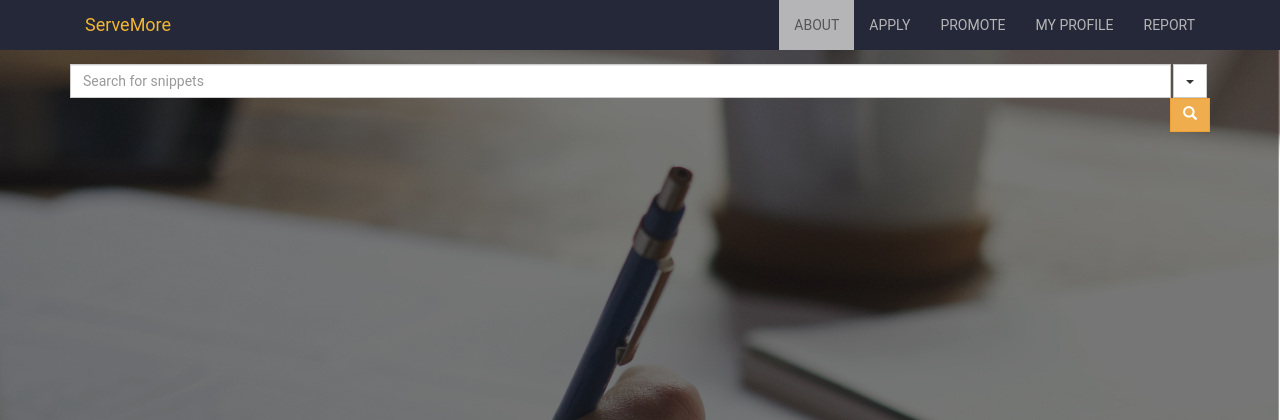
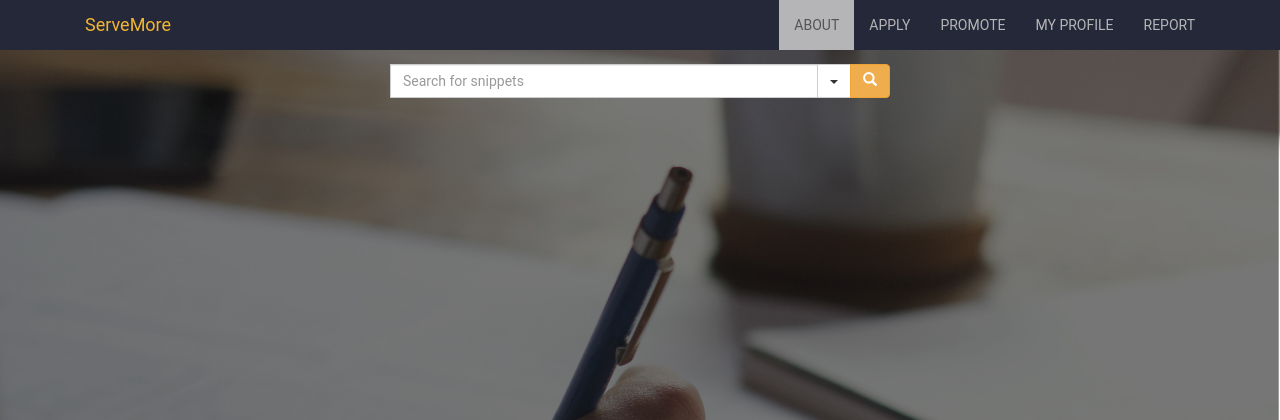
Before and after one commit to NoahWessel/serveMore, a PHP site: page /about.html in a window 1280 px wide. Shown: the top 420 px of the page. Run offline with PHP 8.4, Linux system fonts and the light colour scheme; some libraries are stand-ins or nearby versions.

Commit message:
Updated Search Bar

```diff
--- a/css/styles.css
+++ b/css/styles.css
@@ -112,6 +112,48 @@ body {
 	.navbar-custom .navbar-nav .open .dropdown-menu > li > a:focus {
 		color: #333;
 	}
+}
+
+/* Search */
+.dropdown.dropdown-lg .dropdown-menu {
+    margin-top: -1px;
+    padding: 6px 20px;
+}
+.input-group-btn .btn-group {
+    display: flex !important;
+}
+.btn-group .btn {
+    border-radius: 0;
+    margin-left: -1px;
+}
+.btn-group .btn:last-child {
+    border-top-right-radius: 4px;
+    border-bottom-right-radius: 4px;
+}
+.btn-group .form-horizontal .btn[type="submit"] {
+  border-top-left-radius: 4px;
+  border-bottom-left-radius: 4px;
+}
+.form-horizontal .form-group {
+    margin-left: 0;
+    margin-right: 0;
+}
+.form-group .form-control:last-child {
+    border-top-left-radius: 4px;
+    border-bottom-left-radius: 4px;
+}
+
+@media screen and (min-width: 768px) {
+    #adv-search {
+        width: 500px;
+        margin: 0 auto;
+    }
+    .dropdown.dropdown-lg {
+        position: static !important;
+    }
+    .dropdown.dropdown-lg .dropdown-menu {
+        min-width: 500px;
+    }
 }
 
 /* Buttons */
```
